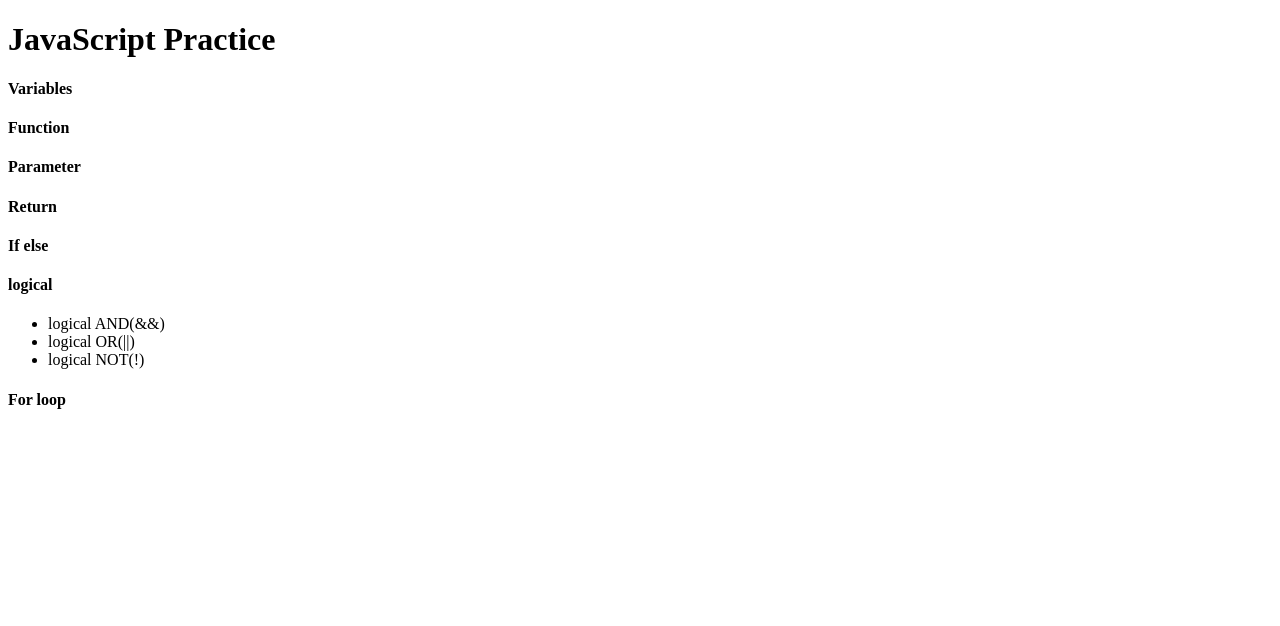
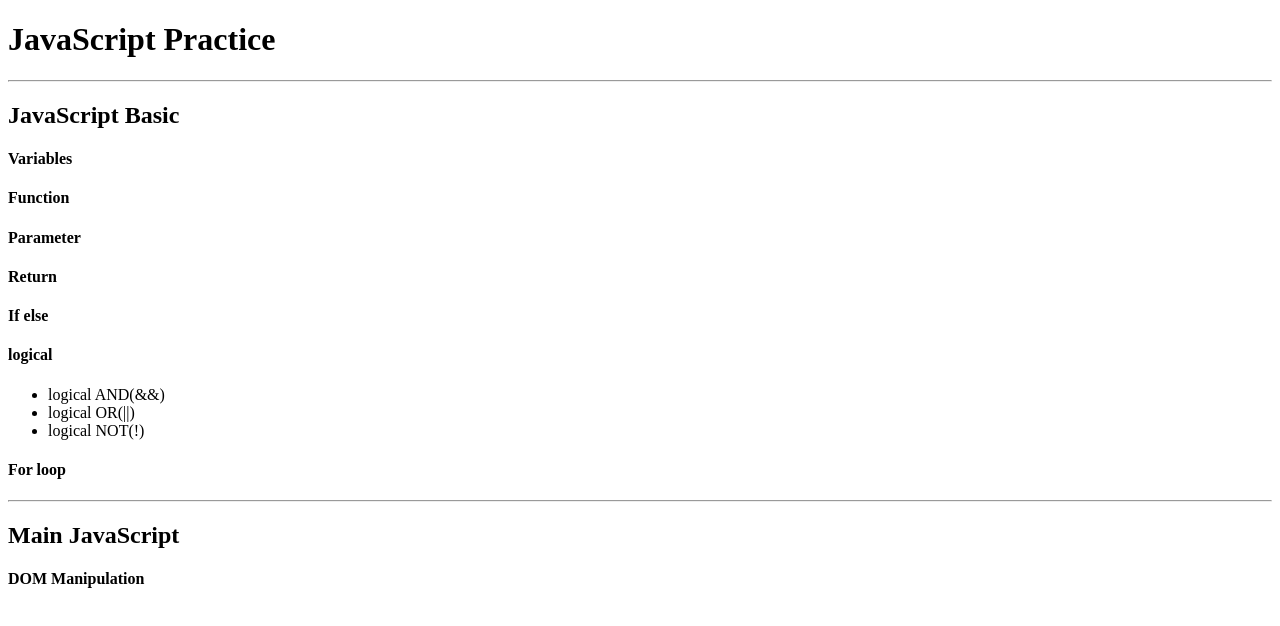
Before and after one commit to dineshann/jsprac, a website: page jsphase-1/index.html in a window 1280 px wide. Drawn offline with Linux system fonts and the light colour scheme.

Commit message:
Basics covered

```diff
--- a/jsphase-1/index.html
+++ b/jsphase-1/index.html
@@ -7,7 +7,9 @@
 </head>
 <body>
     <h1>JavaScript Practice</h1>
-
+    <hr>
+    <div class="card">
+        <h2>JavaScript Basic</h2>
         <h4>Variables</h4>
         <h4>Function</h4>
         <h4>Parameter</h4>
@@ -20,12 +22,23 @@
             <li>logical NOT(!)</li>
         </ul>
         <h4>For loop</h4>
+    </div>
 
-    <!-- <script src="var.js"></script> -->
-    <!-- <script src="fucn.js"></script> -->
-    <!-- <script src="parameters.js"></script> -->
-    <!-- <script src="return.js"></script> -->
-    <!-- <script src="ifelse.js"></script> -->
-    <script src="forloop.js"></script>
+    <hr>
+
+    <h2>Main JavaScript</h2>
+
+    <h4>DOM Manipulation</h4>
+
+    <!-- Basic JavaScripts -->
+    <!-- <script src="basics/var.js"></script>
+    <script src="basics/fucn.js"></script>
+    <script src="basics/parameters.js"></script>
+    <script src="basics/return.js"></script>
+    <script src="basics/ifelse.js"></script>
+    <script src="basics/forloop.js"></script> -->
+
+    <!-- Main JavaScripts -->
+    <script src="dom.js"></script>
 </body>
 </html>
```
Also changed, not shown: jsphase-1/basics/forloop.js (renamed from jsphase-1/forloop.js), jsphase-1/basics/fucn.js (renamed from jsphase-1/fucn.js), jsphase-1/basics/ifelse.js (renamed from jsphase-1/ifelse.js), jsphase-1/basics/parameters.js (renamed from jsphase-1/parameters.js), jsphase-1/basics/return.js (renamed from jsphase-1/return.js), jsphase-1/basics/var.js (renamed from jsphase-1/var.js), jsphase-1/dom.js (added). Lines whose indentation alone changed are shown as unchanged.
